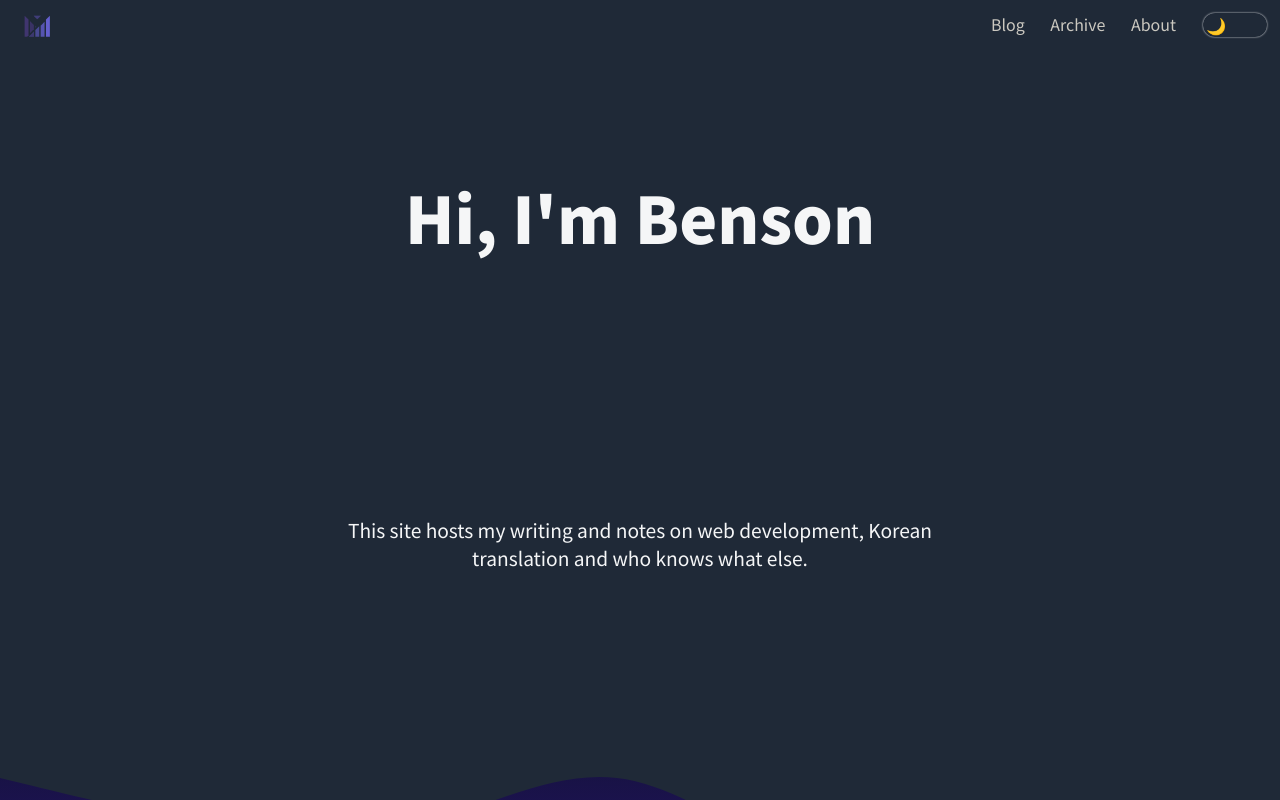
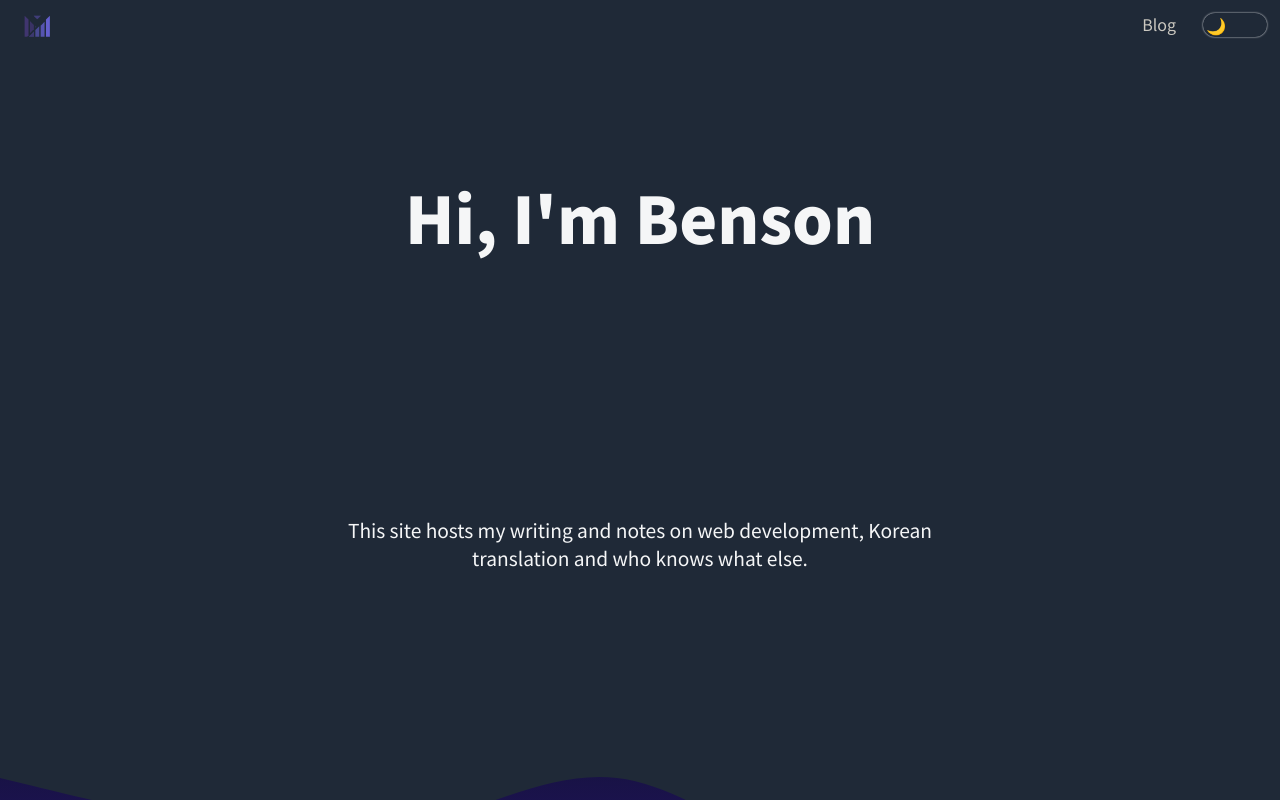
Before and after one commit to benson00077/tlog-front, a Next.js app: page / in a window 1280 px wide. Shown: the top 800 px of the page. Built offline with nearby package versions, Linux system fonts and the light colour scheme; no server answers.

Commit message:
fix: hide Archive and About
- which is still wip

```diff
--- a/containers/Layout/Header/Header.tsx
+++ b/containers/Layout/Header/Header.tsx
@@ -20,12 +20,12 @@ export default function Header() {
         <NoScrollLink href="/post">
           <a>Blog</a>
         </NoScrollLink>
-        <NoScrollLink href="/archive">
+        {/* <NoScrollLink href="/archive">
           <a>Archive</a>
         </NoScrollLink>
         <NoScrollLink href="/about">
           <a>About</a>
-        </NoScrollLink>
+        </NoScrollLink> */}
       </S.NavBarLinks>
     </S.NavBar>
   )
```
